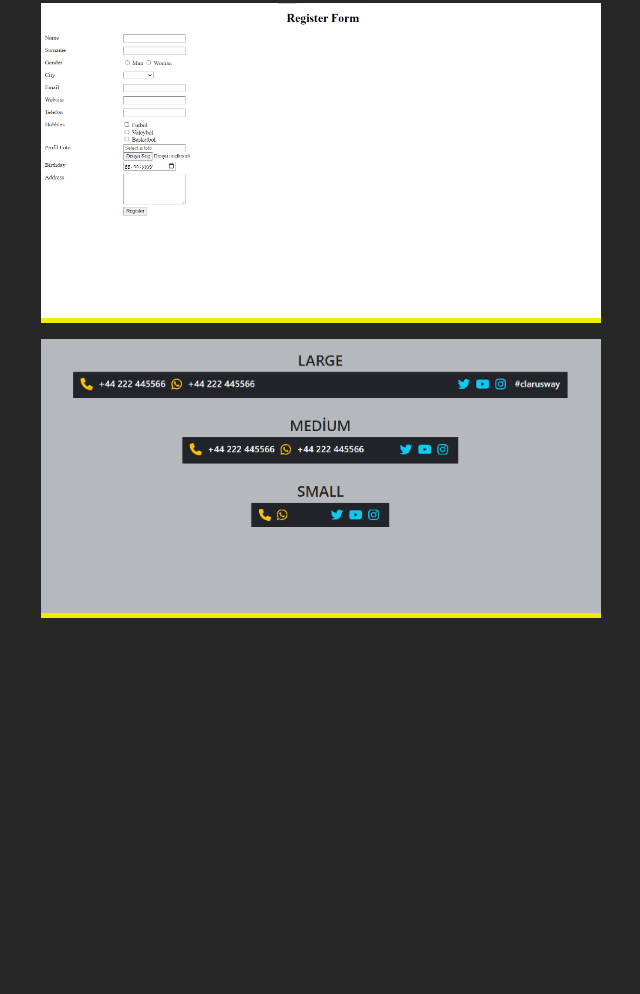
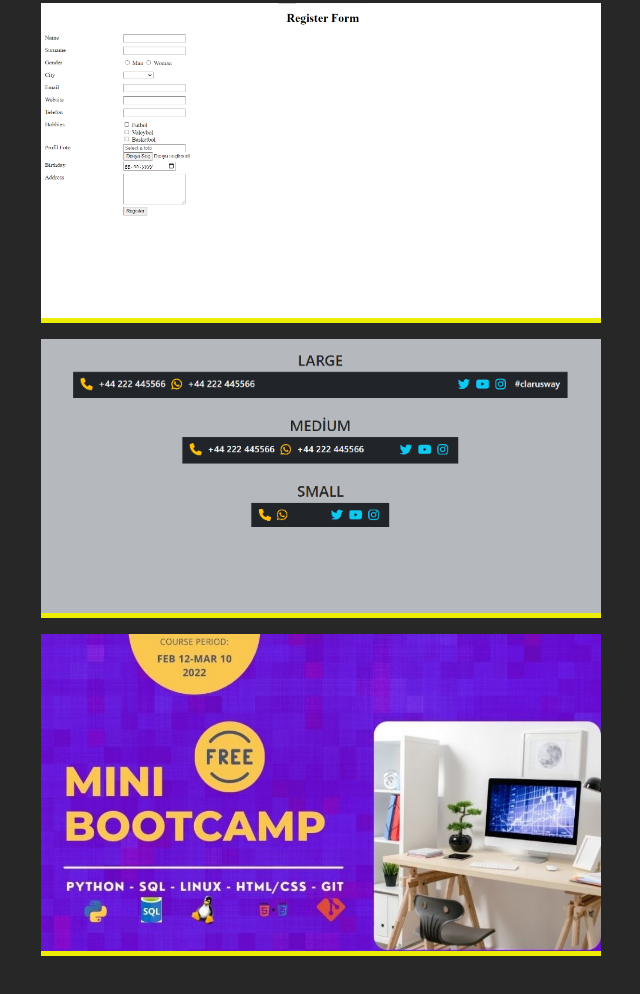
Before and after one commit to baaserosman/My-Web-Site, a plain HTML site: page projects.html in a window 1280 px wide. Shown: the part 2747-3741 px from the top of the page, without its empty margins (319-959 px from the left). Before the commit the page ends 3461 px from the top, so only its background shows below. Drawn offline with Linux system fonts and the light colour scheme; a web font is replaced by a local one.

Commit message:
project-9 added

```diff
--- a/projects.html
+++ b/projects.html
@@ -68,6 +68,11 @@
         <div class="projects__item">
           <img src="img/myproject-8.png" alt="My Project" />
         </div>
+        <div class="projects__item">
+          <a href="https://navbar-carousel.netlify.app/">
+            <img src="img/myproject-9.jpg" alt="My Project" />
+          </a>
+        </div>
       </div>
     </main>
 
```
Also changed, not shown: img/myproject-9.jpg (added).
